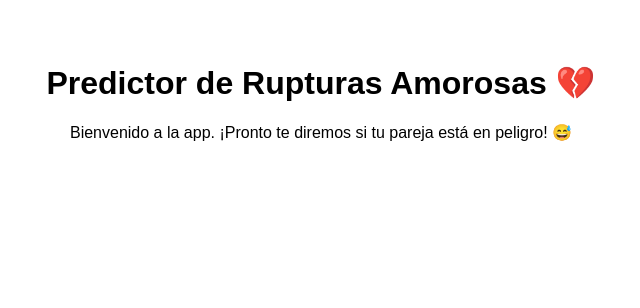
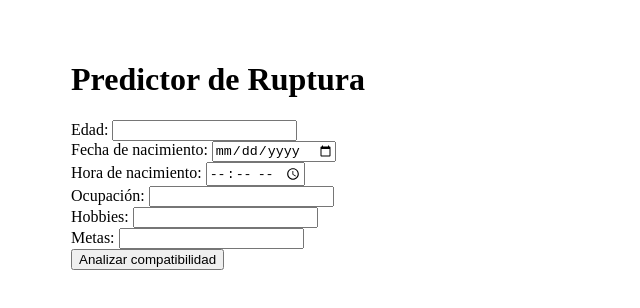
Before and after one commit to paradoj4/-BreakupPredictor, a React (Vite) app: page / in a window 1280 px wide. Shown: the top 308 px of the page, without its empty margins (319-959 px from the left). Built offline with nearby package versions, Linux system fonts and the light colour scheme.

Commit message:
Agrego formulario completo con nuevos campos

```diff
--- a/src/App.jsx
+++ b/src/App.jsx
@@ -1,12 +1,39 @@
-import React from 'react'
+import { useState } from 'react';
 
 function App() {
+  const [formData, setFormData] = useState({
+    edad: '',
+    fechaNacimiento: '',
+    horaNacimiento: '',
+    ocupacion: '',
+    hobbies: '',
+    metas: ''
+  });
+
+  const handleChange = (e) => {
+    setFormData(prev => ({ ...prev, [e.target.name]: e.target.value }));
+  };
+
+  const handleSubmit = (e) => {
+    e.preventDefault();
+    console.log('Datos del formulario:', formData);
+    // Aquí puedes agregar lógica para "predecir la ruptura" o enviar los datos a un backend
+  };
+
   return (
-    <div style={{ fontFamily: 'sans-serif', textAlign: 'center', marginTop: '4rem' }}>
-      <h1>Predictor de Rupturas Amorosas 💔</h1>
-      <p>Bienvenido a la app. ¡Pronto te diremos si tu pareja está en peligro! 😅</p>
+    <div style={{ padding: '2rem', maxWidth: '500px', margin: 'auto' }}>
+      <h1>Predictor de Ruptura</h1>
+      <form onSubmit={handleSubmit}>
+        <label>Edad: <input type="number" name="edad" value={formData.edad} onChange={handleChange} required /></label><br />
+        <label>Fecha de nacimiento: <input type="date" name="fechaNacimiento" value={formData.fechaNacimiento} onChange={handleChange} required /></label><br />
+        <label>Hora de nacimiento: <input type="time" name="horaNacimiento" value={formData.horaNacimiento} onChange={handleChange} required /></label><br />
+        <label>Ocupación: <input type="text" name="ocupacion" value={formData.ocupacion} onChange={handleChange} required /></label><br />
+        <label>Hobbies: <input type="text" name="hobbies" value={formData.hobbies} onChange={handleChange} required /></label><br />
+        <label>Metas: <input type="text" name="metas" value={formData.metas} onChange={handleChange} required /></label><br />
+        <button type="submit">Analizar compatibilidad</button>
+      </form>
     </div>
-  )
+  );
 }
 
-export default App
+export default App;
```
Also changed, not shown: src/main.jsx (+4 -4 lines).
